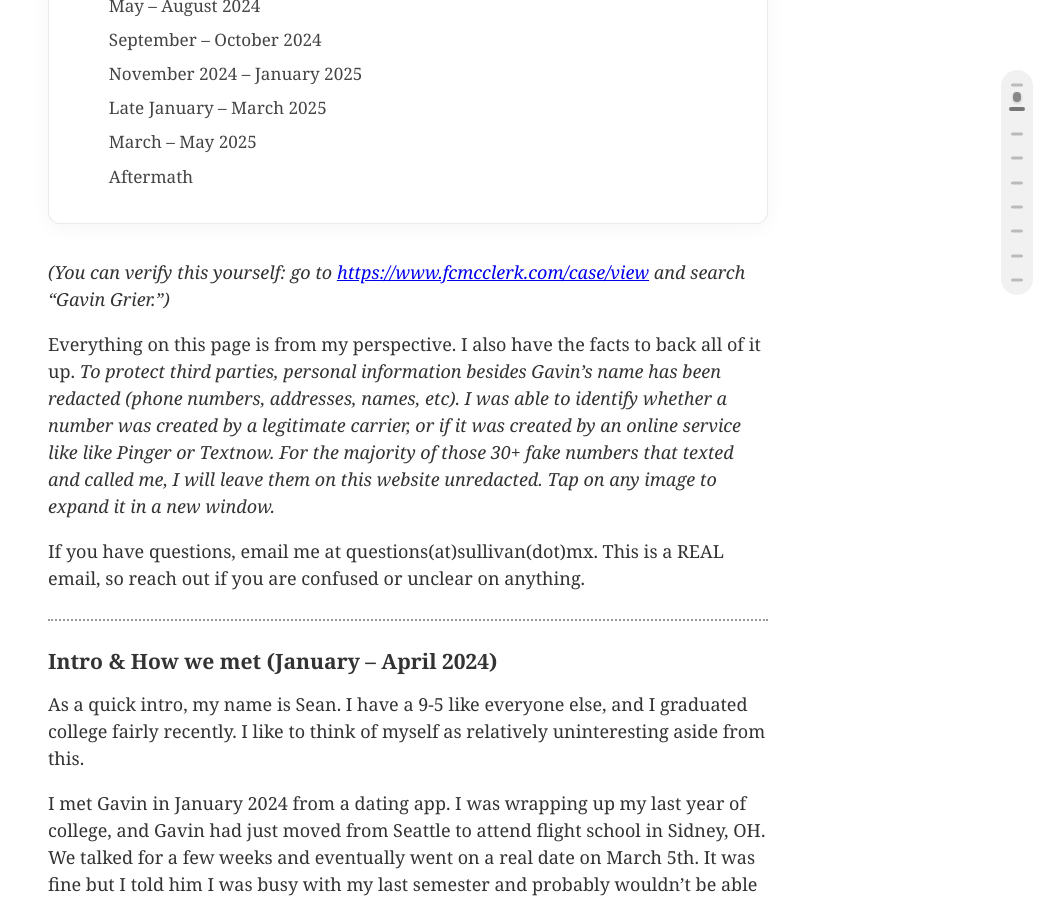
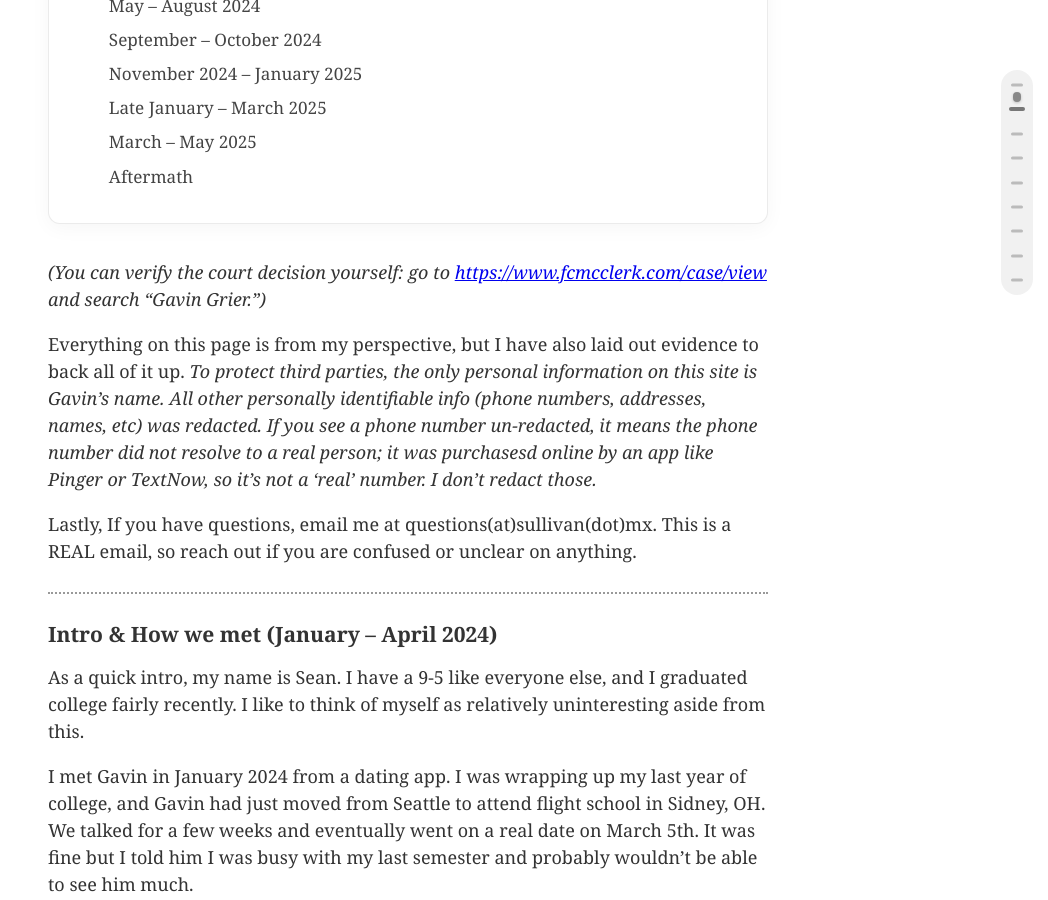
Before and after one commit to 0sps/sullivan.mx, a Jekyll site: the page built from _posts/2026-04-01-Gavin-Grier-stalker.md, in a window 1280 px wide and 900 px high, scrolled down 783 px. Shown: the whole window, without its empty margins (232-1280 px from the left). Built offline with Jekyll 4.4.1, drawn with Linux system fonts in a browser that asks for light colours.

Commit message:
Update 2026-04-01-Gavin-Grier-stalker.md

```diff
--- a/_posts/2026-04-01-Gavin-Grier-stalker.md
+++ b/_posts/2026-04-01-Gavin-Grier-stalker.md
@@ -16,12 +16,12 @@ In late 2025, I sued Gavin Grier in the Franklin County Municipal Court of Ohio
 <div id="toc-container"></div>
 
 
-*(You can verify this yourself: go to [https://www.fcmcclerk.com/case/view](https://www.fcmcclerk.com/case/view) and search "Gavin Grier.")*
+*(You can verify the court decision yourself: go to [https://www.fcmcclerk.com/case/view](https://www.fcmcclerk.com/case/view) and search "Gavin Grier.")*
 
 
-Everything on this page is from my perspective. I also have the facts to back all of it up. *To protect third parties, personal information besides Gavin's name has been redacted (phone numbers, addresses, names, etc). I was able to identify whether a number was created by a legitimate carrier, or if it was created by an online service like like Pinger or Textnow. For the majority of those 30+ fake numbers that texted and called me, I will leave them on this website unredacted. Tap on any image to expand it in a new window.*
+Everything on this page is from my perspective, but I have also laid out evidence to back all of it up. *To protect third parties, the only personal information on this site is Gavin's name. All other personally identifiable info (phone numbers, addresses, names, etc) was redacted. If you see a phone number un-redacted, it means the phone number did not resolve to a real person; it was purchasesd online by an app like Pinger or TextNow, so it's not a 'real' number. I don't redact those.*
 
- If you have questions, email me at questions(at)sullivan(dot)mx. This is a REAL email, so reach out if you are confused or unclear on anything.
+Lastly, If you have questions, email me at questions(at)sullivan(dot)mx. This is a REAL email, so reach out if you are confused or unclear on anything.
 
 
 ---
```
